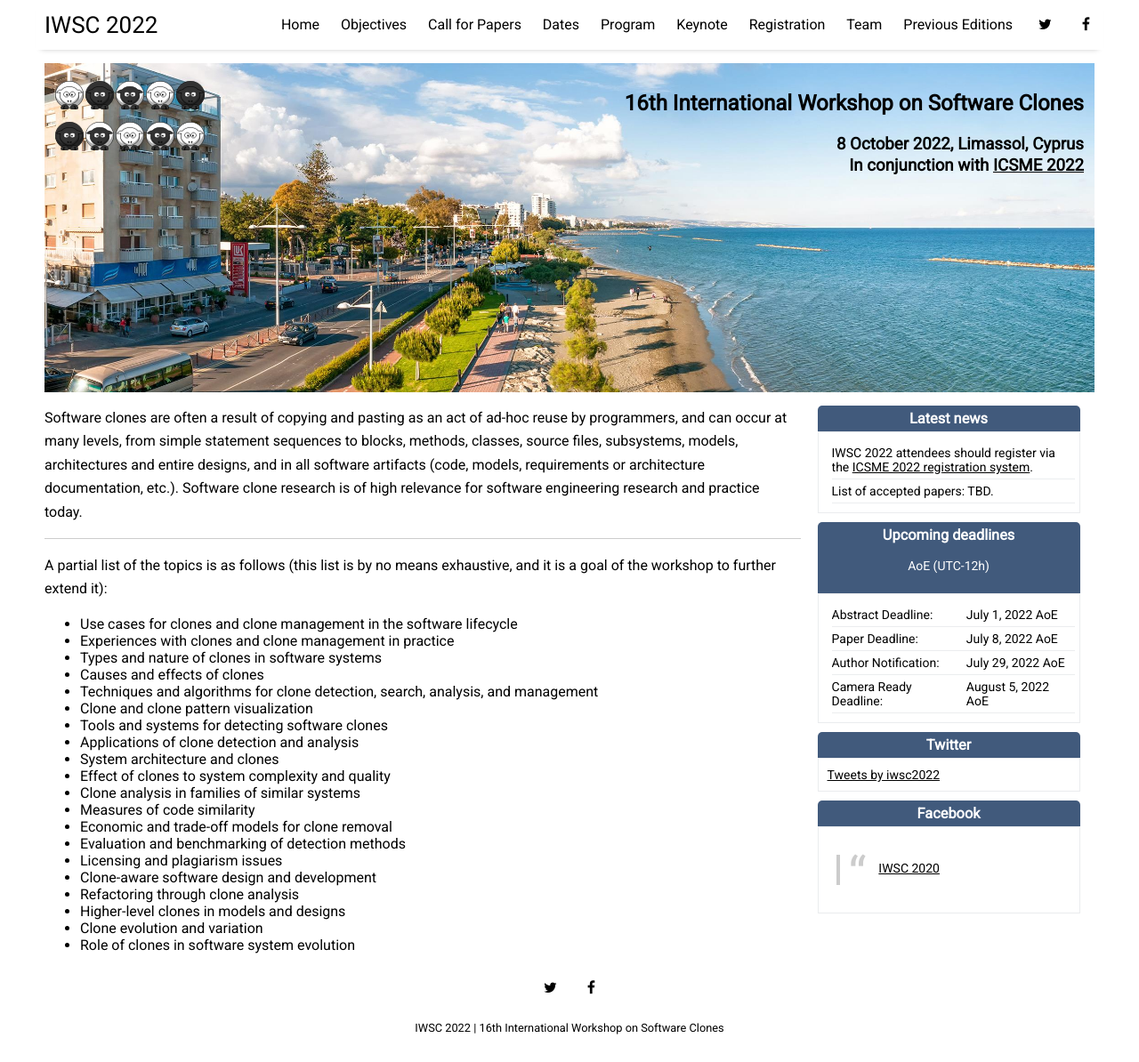
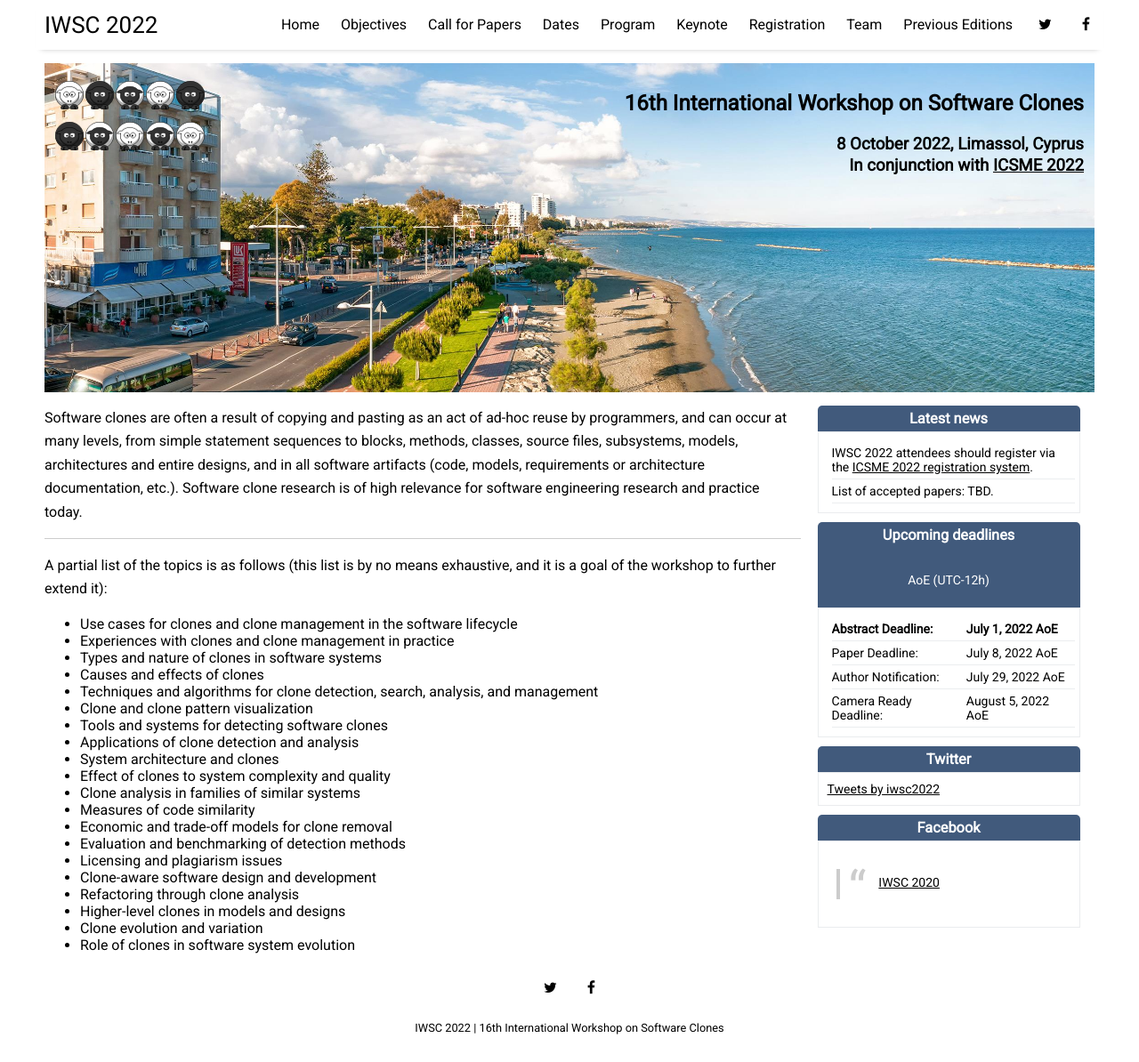
Before and after one commit to iwsc2023/iwsc2023.github.io, a Jekyll site: the page built from index.html, in a window 1280 px wide and 1194 px high. Shown: the whole window at 89% size. Built offline with Jekyll 4.4.1, drawn with Linux system fonts in a browser that asks for light colours; nearby versions of some CDN libraries; the list of posts is cut into pages by our own code; comment, search, counter and statistics services are not loaded.

```diff
--- a/_includes/sidebar.html
+++ b/_includes/sidebar.html
@@ -17,13 +17,13 @@
       </table>
     </div>
     <div class="header">
-      <h3>Upcoming deadlines</h3> <p>AoE (UTC-12h)</p>
+      <h3>Upcoming deadlines</h3> <br> <p>AoE (UTC-12h)</p>
     </div>
     <div class="grey_box">
       <table class="tg">
         <tr>
-          <td class="tg-col">Abstract Deadline:</td>
-          <td class="tg-col">July 1, 2022 AoE</td>
+          <td class="tg-col"> <strong>Abstract Deadline:</strong></td>
+          <td class="tg-col"> <strong>July 1, 2022 AoE </strong></td>
           <!---<td class="tg-col"><del>July 1, 2022 AoE</del> <br/> 20 Dec 19 AoE</td>--->
         </tr>
         <tr>
```
